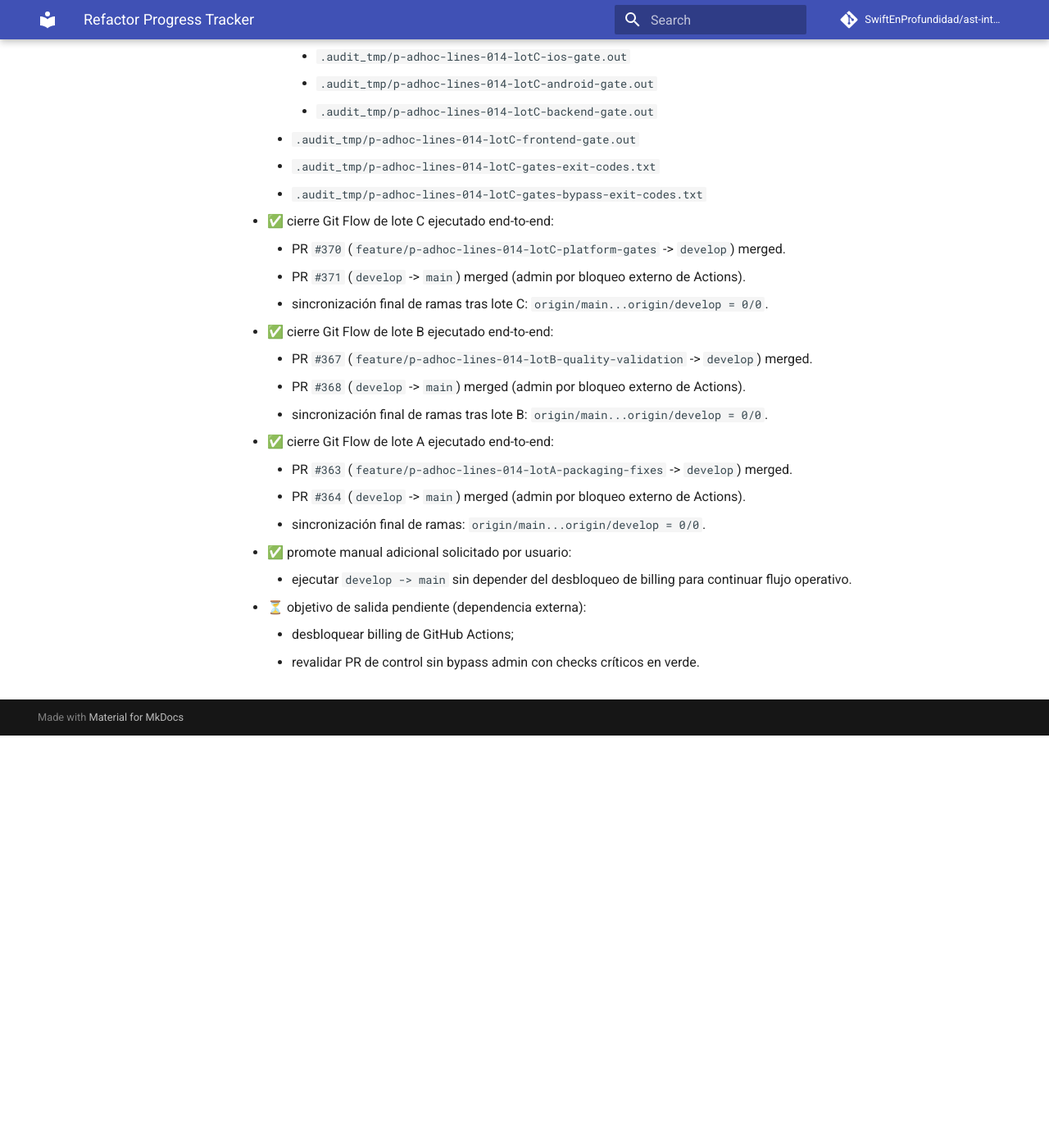
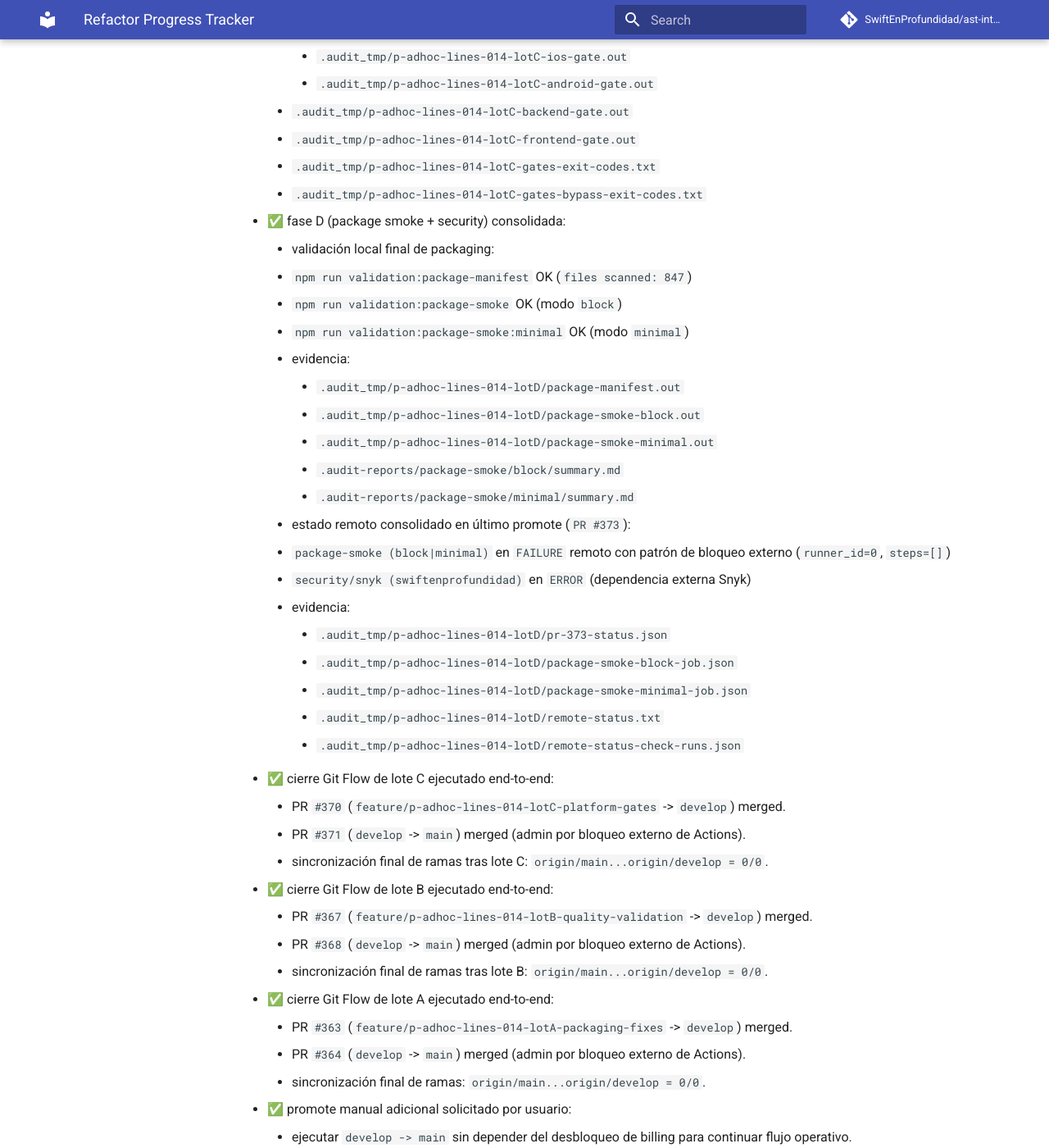
Before and after one commit to SwiftEnProfundidad/ast-intelligence-hooks, an MkDocs documentation site: the page built from docs/REFRACTOR_PROGRESS.md, in a window 1280 px wide and 1400 px high, scrolled down 6840 px. Shown: the whole window at 82% size. Built offline with MkDocs 1.6.1 and Material for MkDocs 9.7.7, drawn with Linux system fonts in a browser that asks for light colours; comment, search, counter and statistics services are not loaded; before the commit the page ends 7737 px from its top, so only the background shows below that; some of the changed text lies outside the part shown.

Commit message:
docs(ci): consolidate cycle 014 lot D package smoke and snyk status

```diff
--- a/docs/REFRACTOR_PROGRESS.md
+++ b/docs/REFRACTOR_PROGRESS.md
@@ -29,8 +29,8 @@ Plan base visible para seguimiento previo y durante la implementacion.
 - ✅ `F014.C.T4` Cierre Git Flow lote C (`PR #370` y `PR #371`).
 
 ### Fase D — Package Smoke + Security
-- 🚧 `F014.D.T1` Consolidar validacion final de package smoke y estado security/snyk.
-- ⏳ `F014.D.T2` Publicar cierre documental incremental del ciclo 014.
+- ✅ `F014.D.T1` Consolidar validacion final de package smoke y estado security/snyk.
+- 🚧 `F014.D.T2` Publicar cierre documental incremental del ciclo 014.
 - ⏳ `F014.D.T3` Cierre Git Flow final de fase D (`develop -> main`) y sincronizacion.
 
 ## Estado actual
@@ -192,10 +192,30 @@ Plan base visible para seguimiento previo y durante la implementacion.
       - evidencias:
         - `.audit_tmp/p-adhoc-lines-014-lotC-ios-gate.out`
         - `.audit_tmp/p-adhoc-lines-014-lotC-android-gate.out`
-        - `.audit_tmp/p-adhoc-lines-014-lotC-backend-gate.out`
+      - `.audit_tmp/p-adhoc-lines-014-lotC-backend-gate.out`
       - `.audit_tmp/p-adhoc-lines-014-lotC-frontend-gate.out`
       - `.audit_tmp/p-adhoc-lines-014-lotC-gates-exit-codes.txt`
       - `.audit_tmp/p-adhoc-lines-014-lotC-gates-bypass-exit-codes.txt`
+  - ✅ fase D (package smoke + security) consolidada:
+    - validación local final de packaging:
+      - `npm run validation:package-manifest` OK (`files scanned: 847`)
+      - `npm run validation:package-smoke` OK (modo `block`)
+      - `npm run validation:package-smoke:minimal` OK (modo `minimal`)
+      - evidencia:
+        - `.audit_tmp/p-adhoc-lines-014-lotD/package-manifest.out`
+        - `.audit_tmp/p-adhoc-lines-014-lotD/package-smoke-block.out`
+        - `.audit_tmp/p-adhoc-lines-014-lotD/package-smoke-minimal.out`
+        - `.audit-reports/package-smoke/block/summary.md`
+        - `.audit-reports/package-smoke/minimal/summary.md`
+    - estado remoto consolidado en último promote (`PR #373`):
+      - `package-smoke (block|minimal)` en `FAILURE` remoto con patrón de bloqueo externo (`runner_id=0`, `steps=[]`)
+      - `security/snyk (swiftenprofundidad)` en `ERROR` (dependencia externa Snyk)
+      - evidencia:
+        - `.audit_tmp/p-adhoc-lines-014-lotD/pr-373-status.json`
+        - `.audit_tmp/p-adhoc-lines-014-lotD/package-smoke-block-job.json`
+        - `.audit_tmp/p-adhoc-lines-014-lotD/package-smoke-minimal-job.json`
+        - `.audit_tmp/p-adhoc-lines-014-lotD/remote-status.txt`
+        - `.audit_tmp/p-adhoc-lines-014-lotD/remote-status-check-runs.json`
   - ✅ cierre Git Flow de lote C ejecutado end-to-end:
     - PR `#370` (`feature/p-adhoc-lines-014-lotC-platform-gates` -> `develop`) merged.
     - PR `#371` (`develop` -> `main`) merged (admin por bloqueo externo de Actions).
```
Also changed, not shown: other parts of docs/REFRACTOR_PROGRESS.md (+1 -1 lines), docs/validation/ci-sanitization-plan-cycle-014.md (+29 -0 lines), docs/validation/post-merge-main-stability-note.md (+14 -0 lines).
